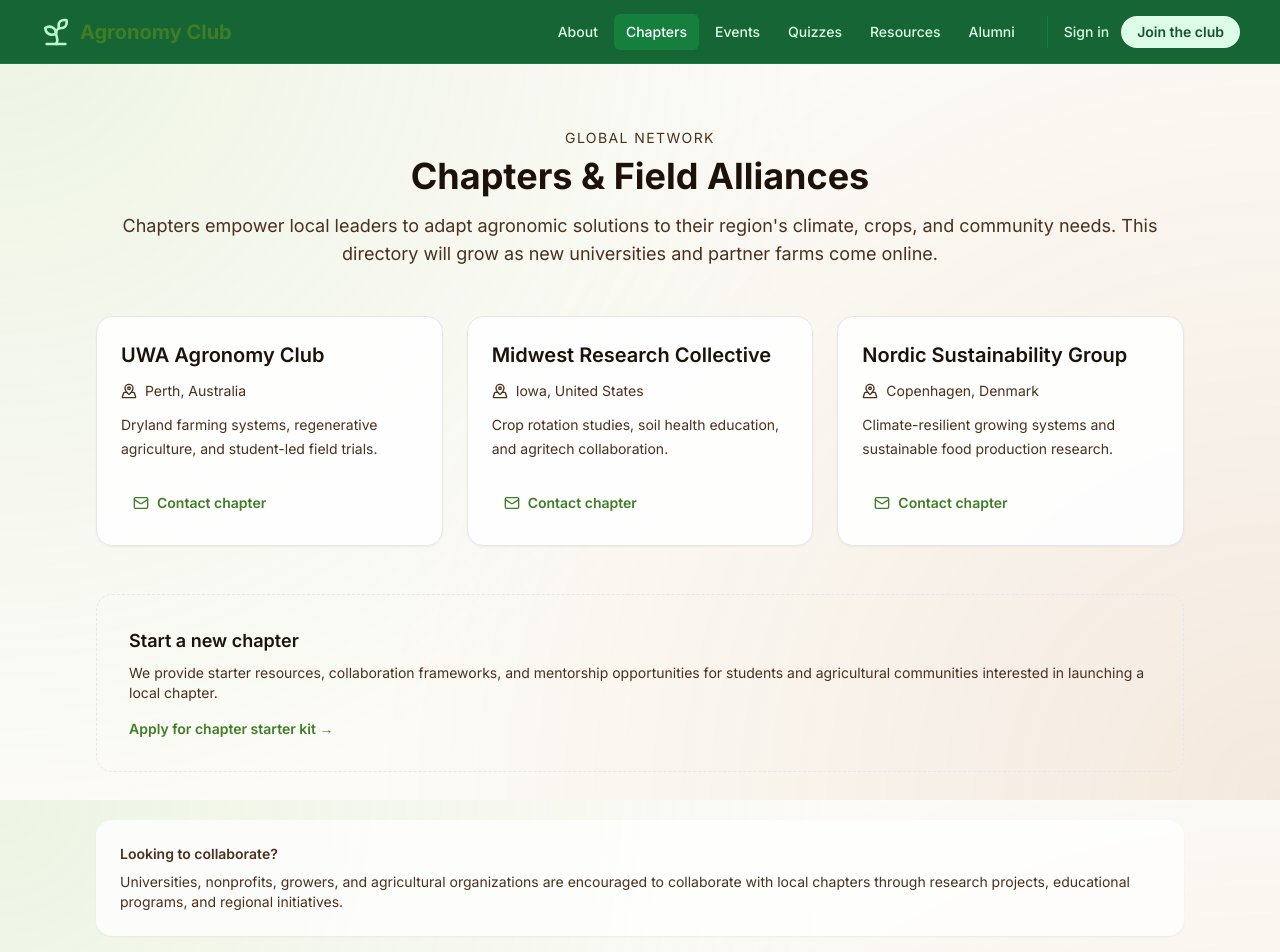
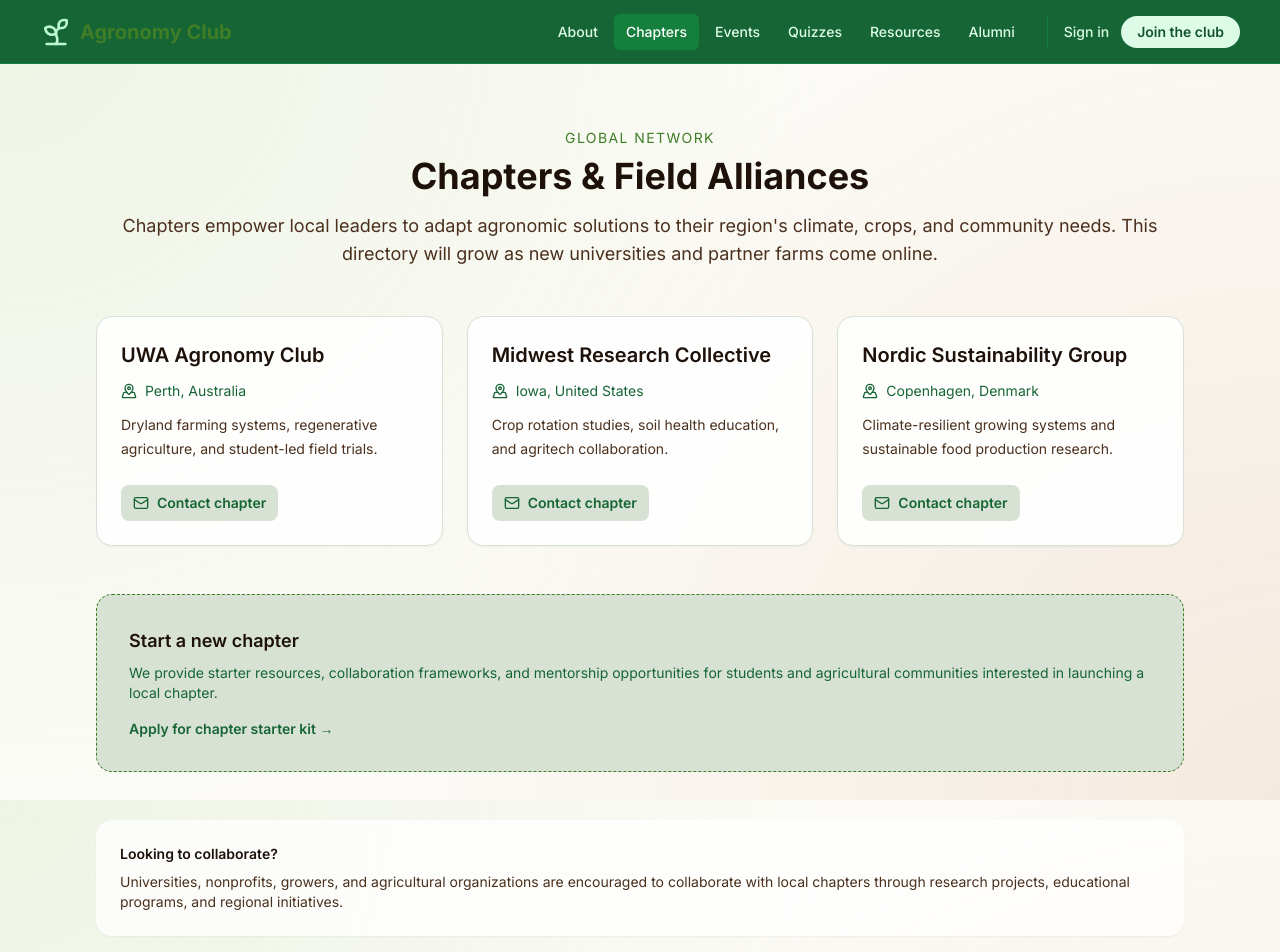
Before and after one commit to codersforcauses/agronomy-club, a Next.js app in the folder client/: page /chapters in a window 1280 px wide. Shown: the top 952 px of the page. Built offline with nearby package versions, Linux system fonts and the light colour scheme.

Commit message:
replaced all instances of brand-xx with dedicated figma colours "brand-green" etc

```diff
--- a/client/src/app/chapters/page.tsx
+++ b/client/src/app/chapters/page.tsx
@@ -12,15 +12,15 @@ export default function ChaptersPage() {
   return (
     <section className="mx-auto max-w-6xl px-4 py-16 sm:px-6 lg:px-8">
       <header className="text-center">
-        <p className="text-sm uppercase tracking-widest text-brand-600">
+        <p className="text-sm uppercase tracking-widest text-brand-green">
           Global network
         </p>
 
-        <h1 className="mt-2 text-4xl font-bold text-soil-900">
+        <h1 className="mt-2 text-4xl font-bold text-brand-text-dark">
           Chapters &amp; Field Alliances
         </h1>
 
-        <p className="mt-4 text-lg text-soil-700">
+        <p className="mt-4 text-lg text-brand-text">
           Chapters empower local leaders to adapt agronomic solutions to their
           region's climate, crops, and community needs. This directory will grow
           as new universities and partner farms come online.
@@ -53,19 +53,19 @@ export default function ChaptersPage() {
         ].map((chapter) => (
           <article
             key={chapter.name}
-            className="flex h-full flex-col justify-between rounded-2xl border border-brand-200 bg-white/90 p-6 shadow-sm transition hover:-translate-y-1 hover:shadow-card"
+            className="flex h-full flex-col justify-between rounded-2xl border border-brand-green-light bg-white/90 p-6 shadow-sm transition hover:-translate-y-1 hover:shadow-card"
           >
             <div>
-              <h2 className="text-xl font-semibold text-soil-900">
+              <h2 className="text-xl font-semibold text-brand-text-dark">
                 {chapter.name}
               </h2>
 
-              <div className="mt-3 flex items-center gap-2 text-sm text-brand-700">
+              <div className="mt-3 flex items-center gap-2 text-sm text-brand-green-dark">
                 <MapPinned className="h-4 w-4" aria-hidden="true" />
                 <span>{chapter.region}</span>
               </div>
 
-              <p className="mt-3 text-sm leading-6 text-soil-700">
+              <p className="mt-3 text-sm leading-6 text-brand-text">
                 {chapter.focus}
               </p>
             </div>
@@ -73,7 +73,7 @@ export default function ChaptersPage() {
             <div className="mt-6">
               <Link
                 href={`mailto:${chapter.email}`}
-                className="inline-flex items-center gap-2 rounded-lg bg-brand-100 px-3 py-2 text-sm font-semibold text-brand-700 transition hover:bg-brand-200"
+                className="inline-flex items-center gap-2 rounded-lg bg-brand-green-light px-3 py-2 text-sm font-semibold text-brand-green-dark transition hover:bg-brand-green-light"
               >
                 <Mail className="h-4 w-4" aria-hidden="true" />
                 Contact chapter
@@ -83,7 +83,7 @@ export default function ChaptersPage() {
         ))}
       </div>
 
-      <div className="mt-12 rounded-2xl border border-dashed border-brand-400 bg-brand-50 p-8 text-sm text-brand-900">
+      <div className="mt-12 rounded-2xl border border-dashed border-brand-green bg-brand-green-light p-8 text-sm text-brand-green-dark">
         <h2 className="text-lg font-semibold">Start a new chapter</h2>
 
         <p className="mt-2">
@@ -94,14 +94,16 @@ export default function ChaptersPage() {
 
         <Link
           href="/account"
-          className="mt-4 inline-flex items-center font-semibold text-brand-700 hover:text-brand-800"
+          className="mt-4 inline-flex items-center font-semibold text-brand-green-dark hover:text-brand-green"
         >
           Apply for chapter starter kit →
         </Link>
       </div>
 
-      <aside className="mt-12 rounded-2xl bg-white/80 p-6 text-sm text-soil-700 shadow-sm">
-        <p className="font-semibold text-soil-900">Looking to collaborate?</p>
+      <aside className="mt-12 rounded-2xl bg-white/80 p-6 text-sm text-brand-text shadow-sm">
+        <p className="font-semibold text-brand-text-dark">
+          Looking to collaborate?
+        </p>
 
         <p className="mt-2">
           Universities, nonprofits, growers, and agricultural organizations are
--- a/client/src/app/layout.tsx
+++ b/client/src/app/layout.tsx
@@ -21,7 +21,7 @@ export default function RootLayout({
   return (
     <html lang="en">
       <body>
-        <main className={`${inter.variable} font-sans text-soil-800`}>
+        <main className={`${inter.variable} font-sans text-brand-text`}>
           <Providers>
             <Navbar />
             {children}
```
